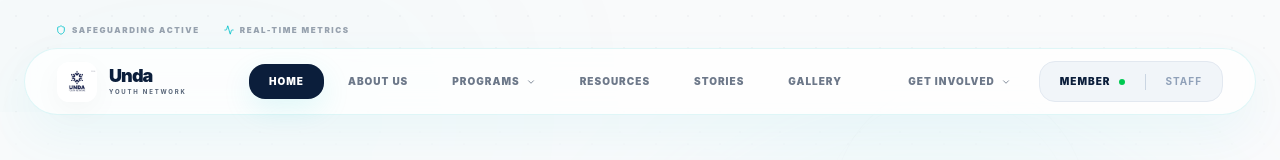
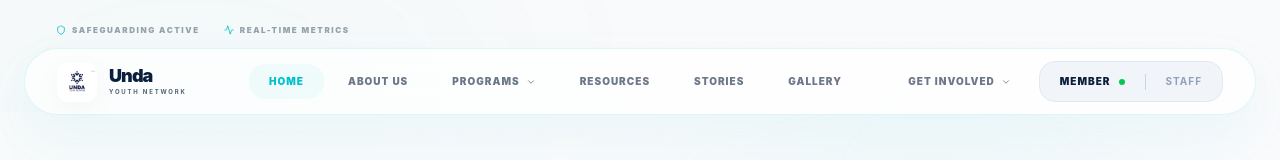
Before and after one commit to JamesKamau-5773/Unda-YouthNetwork-Frontend, a React (Vite) app: page / in a window 1280 px wide. Shown: the top 160 px of the page. Built offline with nearby package versions, Linux system fonts and the light colour scheme.

Commit message:
Navbar: style Home link like other nav links (teal active state)

```diff
--- a/src/components/shared/Navbar.jsx
+++ b/src/components/shared/Navbar.jsx
@@ -78,7 +78,7 @@ const Navbar = () => {
               to="/"
               className={`px-5 py-2.5 rounded-2xl text-[10px] font-black uppercase tracking-widest transition-all ${
                 location.pathname === '/'
-                  ? (isPortal ? 'text-[#0B1E3B] bg-white shadow-[0_10px_30px_rgba(0,194,203,0.12)]' : 'text-white bg-[#0B1E3B] shadow-[0_10px_30px_rgba(0,194,203,0.12)]')
+                  ? 'text-[#00C2CB] bg-[#00C2CB]/5'
                   : (isPortal ? 'text-white/90 hover:text-white hover:bg-white/10 hover:shadow-[0_8px_20px_rgba(0,0,0,0.06)]' : 'text-[#0B1E3B]/60 hover:text-[#0B1E3B] hover:bg-slate-50 hover:shadow-[0_8px_20px_rgba(0,194,203,0.06)]')
               }`}
             >
```
